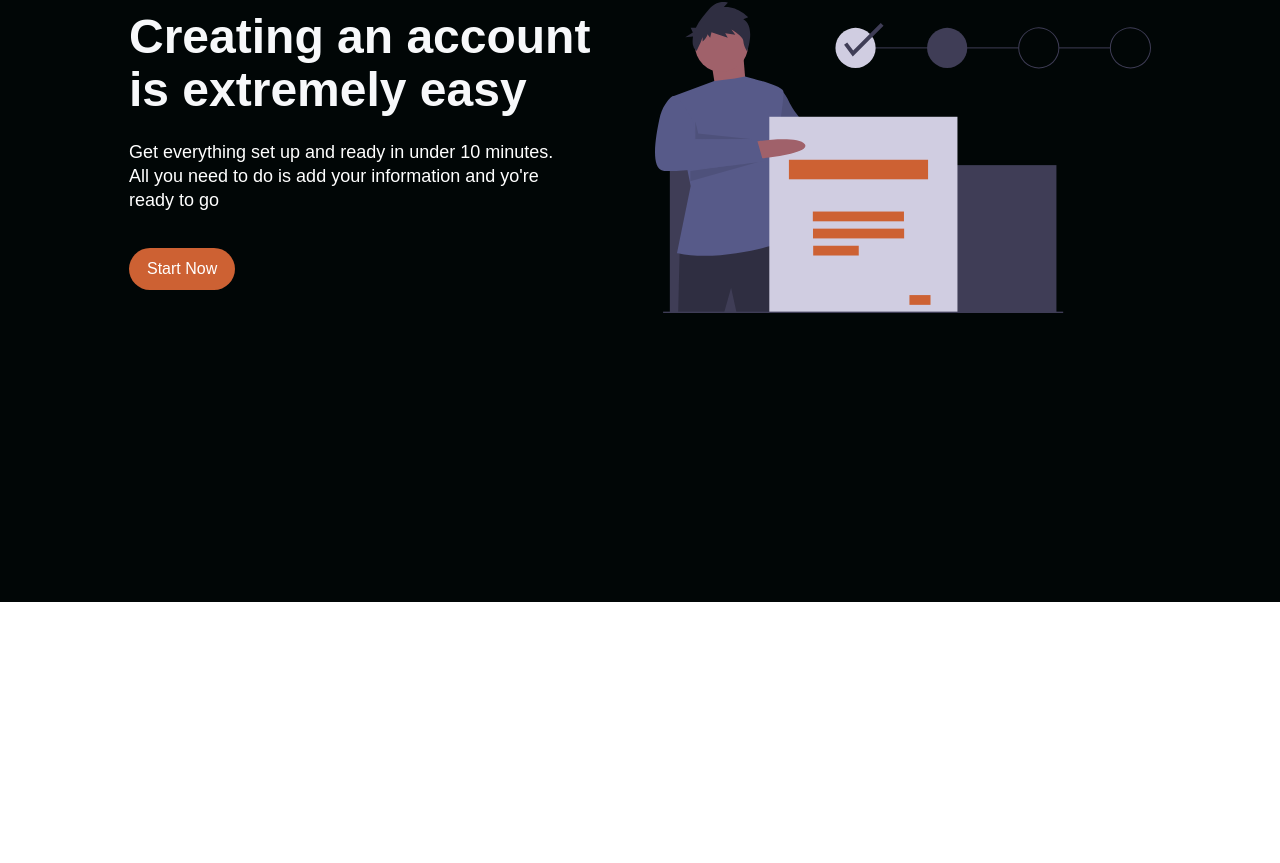
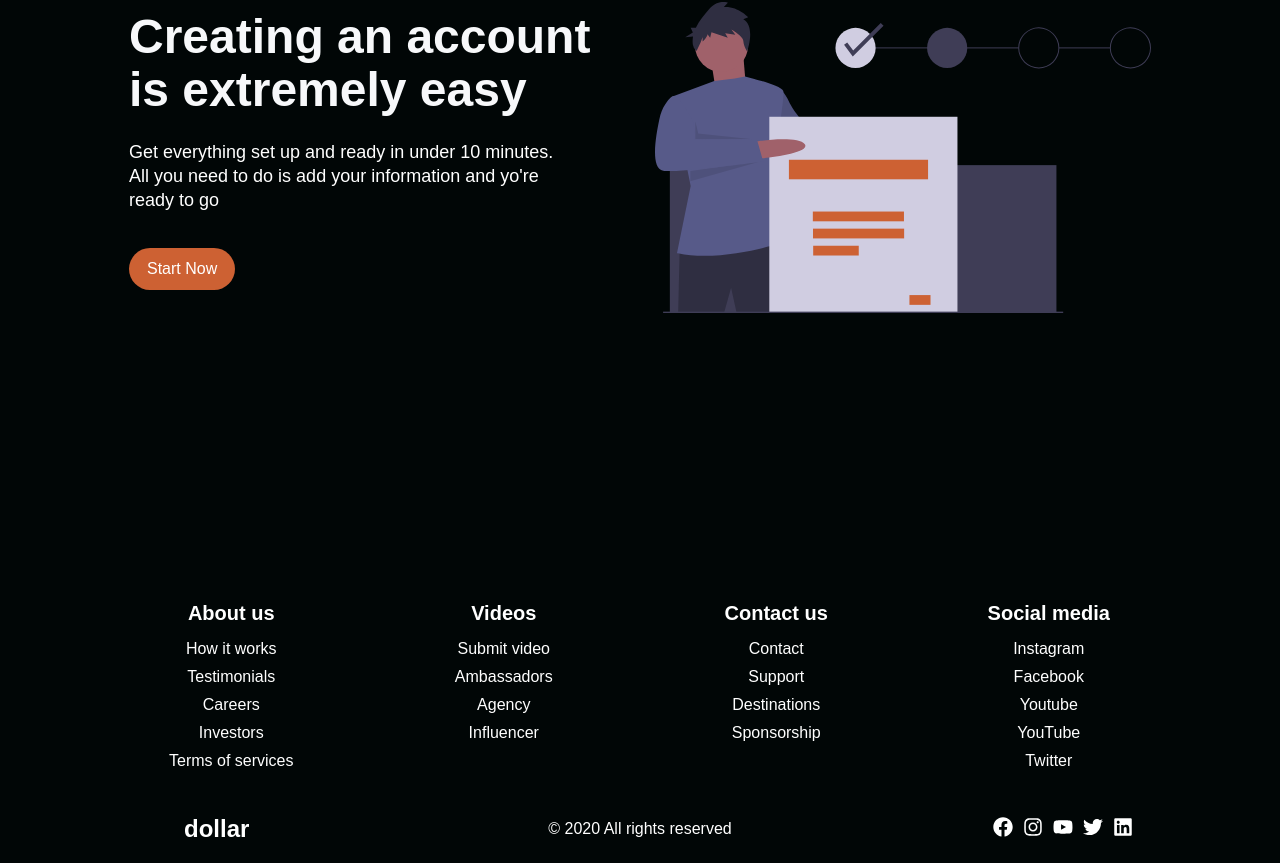
Before and after one commit to jarekTerejko/dollar-react, a React (Create React App) app: page / in a window 1280 px wide. Shown: the part 3519-4382 px from the top of the page. Before the commit the page ends 4121 px from the top, so only its background shows below. Built offline with nearby package versions, Linux system fonts and the light colour scheme; a web font is replaced by a local one.

Commit message:
add Footer component and SignIn page

```diff
--- a/public/index.html
+++ b/public/index.html
@@ -14,7 +14,6 @@
       manifest.json provides metadata used when your web app is installed on a
       user's mobile device or desktop. See https://developers.google.com/web/fundamentals/web-app-manifest/
     -->
-    <link rel="manifest" href="%PUBLIC_URL%/manifest.json" />
     <!--
       Notice the use of %PUBLIC_URL% in the tags above.
       It will be replaced with the URL of the `public` folder during the build.
@@ -25,7 +24,7 @@
       Learn how to configure a non-root public URL by running `npm run build`.
     -->
     <link href="https://fonts.googleapis.com/css2?family=Encode+Sans+Semi+Expanded:wght@400;700&display=swap" rel="stylesheet">
-    <title>React App</title>
+    <title>dollar</title>
   </head>
   <body>
     <noscript>You need to enable JavaScript to run this app.</noscript>
--- a/src/App.js
+++ b/src/App.js
@@ -1,11 +1,15 @@
 import React from 'react'
-import { BrowserRouter } from 'react-router-dom'
+import { BrowserRouter, Switch, Route } from 'react-router-dom'
 import Home from './pages'
+import SignIn from './pages/SignIn'
 
 const App = () => {
     return (
         <BrowserRouter>
-            <Home/>
+        <Switch>
+            <Route path="/" exact component={Home} />
+            <Route path="/sign-in" exact component={SignIn} />
+        </Switch>
         </BrowserRouter>
     )
 }
--- /dev/null
+++ b/src/components/Footer/FooterElements.js
@@ -0,0 +1,84 @@
+import styled from "styled-components";
+import { Link } from "react-router-dom";
+
+export const FooterContainer = styled.footer`
+  background: #010606;
+  text-align: center;
+`;
+
+export const FooterWrapper = styled.div`
+  max-width: 1100px;
+  padding: 0 15px;
+  margin: 0 auto;
+  display: grid;
+  grid-template-columns: repeat(auto-fit, minmax(230px, 1fr));
+  grid-gap: 20px;
+`;
+
+export const FooterLinkList = styled.ul`
+  list-style: none;
+  display: flex;
+  flex-direction: column;
+  align-items: center;
+  margin-bottom: 20px;
+`;
+export const FooterListTitle = styled.h3`
+  font-size: 20px;
+  font-weight: 700;
+  color: #fff;
+  margin-bottom: 10px;
+`;
+
+export const FooterListItem = styled.li`
+  margin: 5px 0;
+`;
+
+export const FooterLink = styled(Link)`
+  text-decoration: none;
+  color: #fff;
+  font-size: 16px;
+  transition: 0.3s;
+
+  &:hover {
+    color: #cd6133;
+  }
+`;
+
+export const FooterWrapperTwo = styled.div`
+    display: grid;
+    grid-template-columns: 1fr 1fr 1fr;
+    place-items: center;
+    grid-gap: 20px;
+    padding: 20px 15px;
+
+    @media screen and (max-width: 776px) {
+        grid-template-columns: 1fr;
+    }
+`
+
+
+
+export const SiteLogo = styled(Link)`
+  color: #fff;
+  font-size: 1.5rem;
+  margin: 0 auto;
+  font-weight: 700;
+  text-decoration: none;
+  display: inline-block;
+`;
+
+export const SiteRights = styled.p`
+    color: #fff;
+
+`
+
+export const SocialMediaWrapper = styled.div`
+    display: flex;
+
+`
+
+export const SocialIconLink = styled.a`
+    color: #fff;
+    font-size: 20px;
+    margin: 0 5px;
+`
--- /dev/null
+++ b/src/components/Footer/index.js
@@ -0,0 +1,123 @@
+import React from "react";
+import {
+  FaFacebook,
+  FaInstagram,
+  FaLinkedin,
+  FaTwitter,
+  FaYoutube,
+} from "react-icons/fa";
+import {
+  FooterContainer,
+  FooterWrapper,
+  FooterLinkList,
+  FooterListTitle,
+  FooterListItem,
+  FooterLink,
+  SiteLogo,
+  SiteRights,
+  SocialMediaWrapper,
+  SocialIconLink,
+  FooterWrapperTwo
+} from "./FooterElements";
+
+const Footer = () => {
+  return (
+    <FooterContainer>
+      <FooterWrapper>
+        <FooterLinkList>
+          <FooterListTitle>About us</FooterListTitle>
+          <FooterListItem>
+            <FooterLink to="/sign-in">How it works</FooterLink>
+          </FooterListItem>
+          <FooterListItem>
+            <FooterLink to="/sign-in">Testimonials</FooterLink>
+          </FooterListItem>
+          <FooterListItem>
+            <FooterLink to="/sign-in">Careers</FooterLink>
+          </FooterListItem>
+          <FooterListItem>
+            <FooterLink to="/sign-in">Investors</FooterLink>
+          </FooterListItem>
+          <FooterListItem>
+            <FooterLink to="/sign-in">Terms of services</FooterLink>
+          </FooterListItem>
+        </FooterLinkList>
+        <FooterLinkList>
+          <FooterListTitle>Videos</FooterListTitle>
+          <FooterListItem>
+            <FooterLink to="/sign-in">Submit video</FooterLink>
+          </FooterListItem>
+          <FooterListItem>
+            <FooterLink to="/sign-in">Ambassadors</FooterLink>
+          </FooterListItem>
+          <FooterListItem>
+            <FooterLink to="/sign-in">Agency</FooterLink>
+          </FooterListItem>
+          <FooterListItem>
+            <FooterLink to="/sign-in">Influencer</FooterLink>
+          </FooterListItem>
+        </FooterLinkList>
+        <FooterLinkList>
+          <FooterListTitle>Contact us</FooterListTitle>
+          <FooterListItem>
+            <FooterLink to="/sign-in">Contact</FooterLink>
+          </FooterListItem>
+          <FooterListItem>
+            <FooterLink to="/sign-in">Support</FooterLink>
+          </FooterListItem>
+          <FooterListItem>
+            <FooterLink to="/sign-in">Destinations</FooterLink>
+          </FooterListItem>
+          <FooterListItem>
+            <FooterLink to="/sign-in">Sponsorship</FooterLink>
+          </FooterListItem>
+        </FooterLinkList>
+        <FooterLinkList>
+          <FooterListTitle>Social media</FooterListTitle>
+          <FooterListItem>
+            <FooterLink to="/sign-in">Instagram</FooterLink>
+          </FooterListItem>
+          <FooterListItem>
+            <FooterLink to="/sign-in">Facebook</FooterLink>
+          </FooterListItem>
+          <FooterListItem>
+            <FooterLink to="/sign-in">Youtube</FooterLink>
+          </FooterListItem>
+          <FooterListItem>
+            <FooterLink to="/sign-in">YouTube</FooterLink>
+          </FooterListItem>
+          <FooterListItem>
+            <FooterLink to="/sign-in">Twitter</FooterLink>
+          </FooterListItem>
+        </FooterLinkList>
+      </FooterWrapper>
+      <FooterWrapperTwo>
+      <SiteLogo to="/">dollar</SiteLogo>
+        <SiteRights>
+          &copy; {new Date().getFullYear()} All rights reserved
+        </SiteRights>
+
+      <SocialMediaWrapper>
+
+        <SocialIconLink href="/" target="_blank" aria-label="Facebook">
+          <FaFacebook />
+        </SocialIconLink>
+        <SocialIconLink href="/" target="_blank" aria-label="Instagram">
+          <FaInstagram />
+        </SocialIconLink>
+        <SocialIconLink href="/" target="_blank" aria-label="Youtube">
+          <FaYoutube />
+        </SocialIconLink>
+        <SocialIconLink href="/" target="_blank" aria-label="Twitter">
+          <FaTwitter />
+        </SocialIconLink>
+        <SocialIconLink href="/" target="_blank" aria-label="Linkedin">
+          <FaLinkedin />
+        </SocialIconLink>
+      </SocialMediaWrapper>
+      </FooterWrapperTwo>
+    </FooterContainer>
+  );
+};
+
+export default Footer;
--- /dev/null
+++ b/src/pages/SignIn.js
@@ -0,0 +1,11 @@
+import React from 'react'
+
+const SignIn = () => {
+    return (
+        <div>
+            Sign In page
+        </div>
+    )
+}
+
+export default SignIn
--- a/src/pages/index.js
+++ b/src/pages/index.js
@@ -1,4 +1,5 @@
 import React, { useState } from "react";
+import Footer from "../components/Footer";
 import HeroSection from "../components/HeroSection";
 import InfoSection from "../components/InfoSection";
 import {
@@ -26,6 +27,7 @@ const Home = () => {
       <InfoSection {...homeObjTwo} />
       <Services />
       <InfoSection {...homeObjThree} />
+      <Footer />
     </>
   );
 };
```
